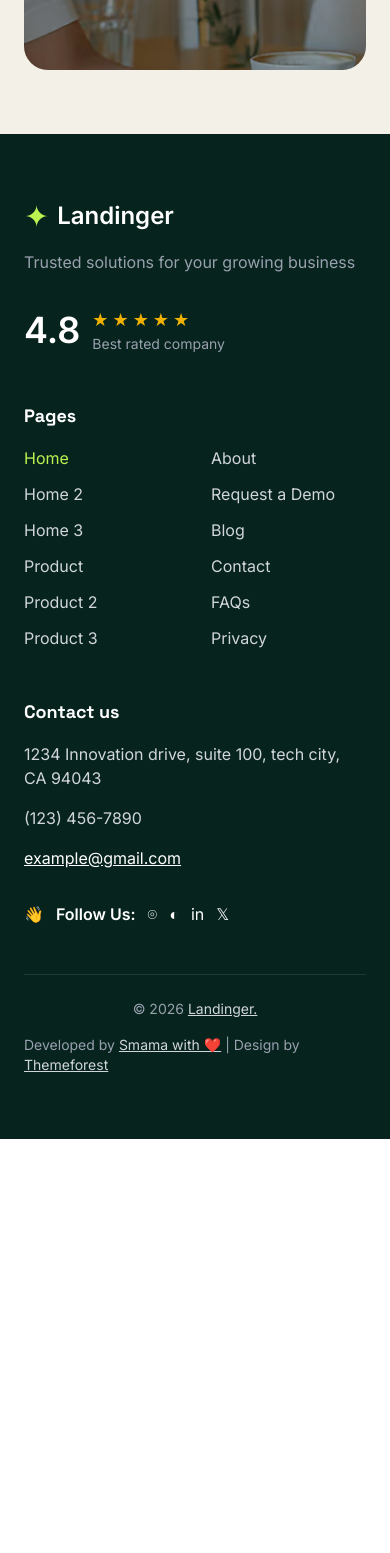
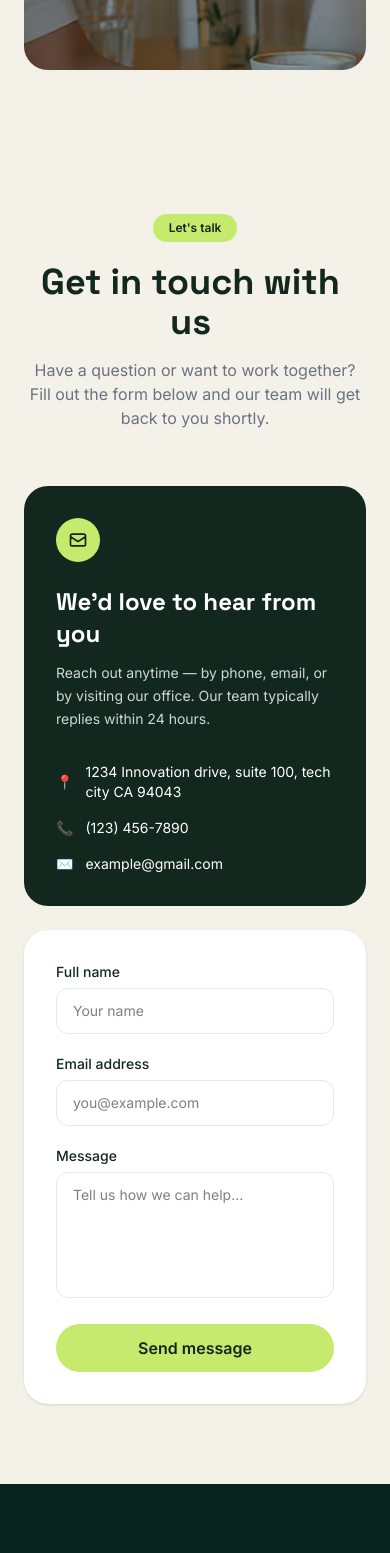
Before and after one commit to smamanoor79-stack/-Landlinger-landingpage, a React (Vite) app: page / in a window 390 px wide. Shown: the part 8480-10033 px from the top of the page. Before the commit the page ends 9619 px from the top, so only its background shows below. Built offline with nearby package versions, Linux system fonts and the light colour scheme.

Commit message:
Add Contact page with scroll animations and update components

```diff
--- a/src/App.jsx
+++ b/src/App.jsx
@@ -7,6 +7,7 @@ import BusinessSuccess from "./components/BusinessSuccess";
 import Stats from "./components/Stats";
 import Testimonials from "./components/Testimonials";
 import Newsletter from "./components/Newsletter";
+import Contact from "./components/Contact";
 import Footer from "./components/Footer";
 
 
@@ -22,6 +23,7 @@ function App() {
        <Stats/>
        <Testimonials/>
        <Newsletter/>
+       <Contact />
        <Footer/>
 
     </div>
--- /dev/null
+++ b/src/components/Contact.jsx
@@ -0,0 +1,249 @@
+import { motion } from "framer-motion";
+import { useState } from "react";
+
+const headingWords = "Get in touch with us".split(" ");
+
+const container = {
+  hidden: {},
+  visible: {
+    transition: {
+      staggerChildren: 0.06,
+    },
+  },
+};
+
+const word = {
+  hidden: { opacity: 0, y: 20 },
+  visible: {
+    opacity: 1,
+    y: 0,
+    transition: { duration: 0.5, ease: "easeOut" },
+  },
+};
+
+function Contact() {
+  const [formData, setFormData] = useState({
+    name: "",
+    email: "",
+    message: "",
+  });
+  const [submitted, setSubmitted] = useState(false);
+
+  const handleChange = (e) => {
+    setFormData({ ...formData, [e.target.name]: e.target.value });
+  };
+
+  const handleSubmit = (e) => {
+    e.preventDefault();
+    // TODO: connect this to your backend / email service
+    console.log("Form submitted:", formData);
+    setSubmitted(true);
+    setFormData({ name: "", email: "", message: "" });
+  };
+
+  return (
+    <section className="bg-[#F4F1E8] py-20 px-6 md:px-16">
+      {/* Eyebrow + Heading */}
+      <div className="text-center max-w-2xl mx-auto mb-14">
+        <motion.span
+          className="inline-block bg-[#C6EA6D] text-[#12271D] text-xs font-semibold px-4 py-1.5 rounded-full mb-5"
+          initial={{ opacity: 0, y: 20 }}
+          whileInView={{ opacity: 1, y: 0 }}
+          viewport={{ once: true, amount: 0.5 }}
+          transition={{ duration: 0.5, ease: "easeOut" }}
+        >
+          Let's talk
+        </motion.span>
+
+        <motion.h2
+          className="text-4xl md:text-5xl font-semibold text-[#12271D] mb-4"
+          variants={container}
+          initial="hidden"
+          whileInView="visible"
+          viewport={{ once: true, amount: 0.5 }}
+        >
+          {headingWords.map((w, i) => (
+            <motion.span key={i} variants={word} className="inline-block mr-[0.25em]">
+              {w}
+            </motion.span>
+          ))}
+        </motion.h2>
+
+        <motion.p
+          className="text-gray-500 text-base md:text-lg"
+          initial={{ opacity: 0, y: 20 }}
+          whileInView={{ opacity: 1, y: 0 }}
+          viewport={{ once: true, amount: 0.5 }}
+          transition={{ duration: 0.6, ease: "easeOut", delay: 0.3 }}
+        >
+          Have a question or want to work together? Fill out the form below
+          and our team will get back to you shortly.
+        </motion.p>
+      </div>
+
+      {/* Two column layout */}
+      <div className="max-w-5xl mx-auto grid md:grid-cols-2 gap-6">
+        {/* Left: Info card (dark green) */}
+        <motion.div
+          className="bg-[#12271D] rounded-3xl p-8 md:p-10 flex flex-col justify-between text-white"
+          initial={{ opacity: 0, x: -40 }}
+          whileInView={{ opacity: 1, x: 0 }}
+          viewport={{ once: true, amount: 0.3 }}
+          transition={{ duration: 0.7, ease: "easeOut" }}
+        >
+          <div>
+            <div className="w-11 h-11 rounded-full bg-[#C6EA6D] flex items-center justify-center mb-6">
+              <svg
+                xmlns="http://www.w3.org/2000/svg"
+                className="w-5 h-5 text-[#12271D]"
+                fill="none"
+                viewBox="0 0 24 24"
+                stroke="currentColor"
+                strokeWidth={2}
+              >
+                <path
+                  strokeLinecap="round"
+                  strokeLinejoin="round"
+                  d="M3 8l7.89 5.26a2 2 0 002.22 0L21 8M5 19h14a2 2 0 002-2V7a2 2 0 00-2-2H5a2 2 0 00-2 2v10a2 2 0 002 2z"
+                />
+              </svg>
+            </div>
+            <h3 className="text-2xl font-semibold mb-3">
+              We'd love to hear from you
+            </h3>
+            <p className="text-gray-300 text-sm mb-8 leading-relaxed">
+              Reach out anytime — by phone, email, or by visiting our office.
+              Our team typically replies within 24 hours.
+            </p>
+          </div>
+
+          <ul className="space-y-4 text-sm">
+            {[
+              { icon: "📍", text: "1234 Innovation drive, suite 100, tech city CA 94043" },
+              { icon: "📞", text: "(123) 456-7890" },
+              { icon: "✉️", text: "example@gmail.com" },
+            ].map((item, i) => (
+              <motion.li
+                key={i}
+                className="flex items-center gap-3"
+                initial={{ opacity: 0, y: 15 }}
+                whileInView={{ opacity: 1, y: 0 }}
+                viewport={{ once: true, amount: 0.5 }}
+                transition={{ duration: 0.5, ease: "easeOut", delay: 0.2 + i * 0.1 }}
+              >
+                <span className="text-[#C6EA6D]">{item.icon}</span>
+                {item.text}
+              </motion.li>
+            ))}
+          </ul>
+        </motion.div>
+
+        {/* Right: Form card (cream / white) */}
+        <motion.div
+          className="bg-white rounded-3xl p-8 md:p-10 shadow-sm"
+          initial={{ opacity: 0, x: 40 }}
+          whileInView={{ opacity: 1, x: 0 }}
+          viewport={{ once: true, amount: 0.3 }}
+          transition={{ duration: 0.7, ease: "easeOut", delay: 0.15 }}
+        >
+          {submitted ? (
+            <motion.div
+              className="h-full flex flex-col items-center justify-center text-center py-10"
+              initial={{ opacity: 0, scale: 0.9 }}
+              animate={{ opacity: 1, scale: 1 }}
+              transition={{ duration: 0.4, ease: "easeOut" }}
+            >
+              <div className="w-14 h-14 rounded-full bg-[#C6EA6D] flex items-center justify-center mb-4">
+                <svg
+                  xmlns="http://www.w3.org/2000/svg"
+                  className="w-7 h-7 text-[#12271D]"
+                  fill="none"
+                  viewBox="0 0 24 24"
+                  stroke="currentColor"
+                  strokeWidth={2}
+                >
+                  <path strokeLinecap="round" strokeLinejoin="round" d="M5 13l4 4L19 7" />
+                </svg>
+              </div>
+              <h3 className="text-xl font-semibold text-[#12271D] mb-2">
+                Message sent!
+              </h3>
+              <p className="text-gray-500 text-sm mb-6">
+                Thanks for reaching out. We'll get back to you soon.
+              </p>
+              <button
+                onClick={() => setSubmitted(false)}
+                className="text-[#12271D] text-sm font-medium underline"
+              >
+                Send another message
+              </button>
+            </motion.div>
+          ) : (
+            <form onSubmit={handleSubmit} className="space-y-5">
+              {[
+                { label: "Full name", name: "name", type: "text", placeholder: "Your name" },
+                { label: "Email address", name: "email", type: "email", placeholder: "you@example.com" },
+              ].map((field, i) => (
+                <motion.div
+                  key={field.name}
+                  initial={{ opacity: 0, y: 15 }}
+                  whileInView={{ opacity: 1, y: 0 }}
+                  viewport={{ once: true, amount: 0.5 }}
+                  transition={{ duration: 0.5, ease: "easeOut", delay: 0.2 + i * 0.1 }}
+                >
+                  <label className="block text-sm font-medium text-[#12271D] mb-1.5">
+                    {field.label}
+                  </label>
+                  <input
+                    type={field.type}
+                    name={field.name}
+                    value={formData[field.name]}
+                    onChange={handleChange}
+                    required
+                    placeholder={field.placeholder}
+                    className="w-full border border-gray-200 rounded-xl px-4 py-3 text-sm focus:outline-none focus:ring-2 focus:ring-[#C6EA6D]"
+                  />
+                </motion.div>
+              ))}
+
+              <motion.div
+                initial={{ opacity: 0, y: 15 }}
+                whileInView={{ opacity: 1, y: 0 }}
+                viewport={{ once: true, amount: 0.5 }}
+                transition={{ duration: 0.5, ease: "easeOut", delay: 0.4 }}
+              >
+                <label className="block text-sm font-medium text-[#12271D] mb-1.5">
+                  Message
+                </label>
+                <textarea
+                  name="message"
+                  value={formData.message}
+                  onChange={handleChange}
+                  required
+                  rows={5}
+                  placeholder="Tell us how we can help..."
+                  className="w-full border border-gray-200 rounded-xl px-4 py-3 text-sm resize-none focus:outline-none focus:ring-2 focus:ring-[#C6EA6D]"
+                />
+              </motion.div>
+
+              <motion.button
+                type="submit"
+                className="w-full bg-[#C6EA6D] text-[#12271D] font-semibold py-3 rounded-full transition-colors duration-300 hover:bg-lime-300"
+                initial={{ opacity: 0, y: 15 }}
+                whileInView={{ opacity: 1, y: 0 }}
+                viewport={{ once: true, amount: 0.5 }}
+                transition={{ duration: 0.5, ease: "easeOut", delay: 0.5 }}
+                whileHover={{ scale: 1.02 }}
+                whileTap={{ scale: 0.97 }}
+              >
+                Send message
+              </motion.button>
+            </form>
+          )}
+        </motion.div>
+      </div>
+    </section>
+  );
+}
+
+export default Contact;
--- a/src/components/Features.jsx
+++ b/src/components/Features.jsx
@@ -2,7 +2,7 @@ import { motion } from "framer-motion";
 
 function Features() {
     return (
-        <section className="bg-[#F3F1E7] px-6 py-16 md:px-10 lg:px-16 lg:py-24">
+        <section id="features" className="bg-[#F3F1E7] px-6 py-16 md:px-10 lg:px-16 lg:py-24">
 
             {/* Header */}
             <motion.div
--- a/src/components/Footer.jsx
+++ b/src/components/Footer.jsx
@@ -5,7 +5,7 @@ const companyLinks = ["About", "Request a Demo", "Blog", "Contact", "FAQs", "Pri
 
 function Footer() {
     return (
-        <footer className="bg-[#06231D] px-6 py-16 md:px-10 lg:px-16 lg:py-20">
+        <footer  className="bg-[#06231D] px-6 py-16 md:px-10 lg:px-16 lg:py-20">
             <motion.div
                 className="grid grid-cols-1 lg:grid-cols-3 gap-12 lg:gap-8 mb-12"
                 initial={{ opacity: 0, y: 30 }}
--- a/src/components/Hero.jsx
+++ b/src/components/Hero.jsx
@@ -1,6 +1,6 @@
 function Hero() {
     return (
-        <section className="bg-[#06231D] px-6 pt-28 pb-16 md:px-10 lg:px-16 lg:pt-40 lg:pb-20">
+        <section  className="bg-[#06231D] px-6 pt-28 pb-16 md:px-10 lg:px-16 lg:pt-40 lg:pb-20">
             <div className="grid grid-cols-1 lg:grid-cols-2 gap-10 lg:gap-12 items-start">
 
                 {/* Left side content */}
--- a/src/components/Pricing.jsx
+++ b/src/components/Pricing.jsx
@@ -2,7 +2,7 @@ import { motion } from "framer-motion";
 
 function Pricing() {
     return (
-        <section className="bg-[#F3F1E7] px-6 py-16 md:px-10 lg:px-16 lg:py-24">
+        <section id="pricing" className="bg-[#F3F1E7] px-6 py-16 md:px-10 lg:px-16 lg:py-24">
             <div className="grid grid-cols-1 lg:grid-cols-2 gap-12 lg:gap-16 items-start">
 
                 {/* Left side */}
--- a/src/components/Testimonials.jsx
+++ b/src/components/Testimonials.jsx
@@ -28,7 +28,7 @@ const testimonials = [
 
 function Testimonials() {
     return (
-        <section className="bg-[#F3F1E7] px-6 py-16 md:px-10 lg:px-16 lg:py-24">
+        <section id="testimonials" className="bg-[#F3F1E7] px-6 py-16 md:px-10 lg:px-16 lg:py-24">
             {/* Header */}
             <motion.div
                 className="text-center mb-12 lg:mb-16"
--- a/src/index.css
+++ b/src/index.css
@@ -1,4 +1,7 @@
 @import "tailwindcss";
+html {
+  scroll-behavior: smooth;
+}
 
 body {
   font-family: 'Inter', sans-serif;
```
Also changed, not shown: src/components/Navbar.jsx (+13 -13 lines).
